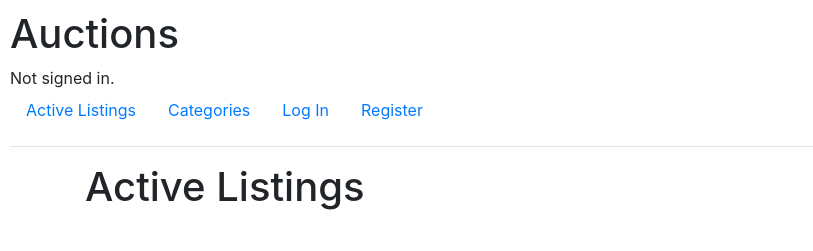
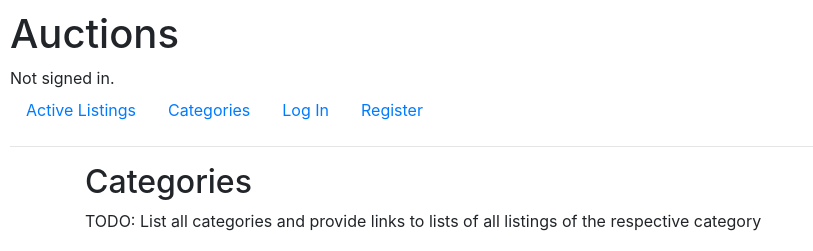
Before and after one commit to mariesophiet/auctions, a Django app: page /categories in a window 1280 px wide. Shown: the top 251 px of the page, without its empty margins (0-813 px from the left). Run offline with Django 3.2, Linux system fonts and the light colour scheme; some libraries are stand-ins or nearby versions.

Commit message:
list all categories and fixed login/register routes

```diff
--- a/auctions/templates/auctions/categories.html
+++ b/auctions/templates/auctions/categories.html
@@ -1,7 +1,12 @@
 {% extends "auctions/layout.html" %}
 
 {% block body %}
+<div class="container">
     <h2>Categories</h2>
-    <p>TODO</p>
+    <p>TODO: List all categories and provide links to lists of all listings of the respective category</p>
+    {% for category in categories %}
+    <p>{{ category }}</p>
+    {% endfor %}
+</div>
 
 {% endblock %}
--- a/auctions/views.py
+++ b/auctions/views.py
@@ -30,7 +30,7 @@ def login_view(request):
         # Check if authentication successful
         if user is not None:
             login(request, user)
-            return HttpResponseRedirect(reverse("index"))
+            return HttpResponseRedirect(reverse("auctions:index"))
         else:
             return render(request, "auctions/login.html", {
                 "message": "Invalid username and/or password."
@@ -41,7 +41,7 @@ def login_view(request):
 
 def logout_view(request):
     logout(request)
-    return HttpResponseRedirect(reverse("index"))
+    return HttpResponseRedirect(reverse("auctions:index"))
 
 
 def register(request):
@@ -66,7 +66,7 @@ def register(request):
                 "message": "Username already taken."
             })
         login(request, user)
-        return HttpResponseRedirect(reverse("index"))
+        return HttpResponseRedirect(reverse("auctions:index"))
     else:
         return render(request, "auctions/register.html")
 
@@ -95,7 +95,10 @@ def listing(request):
         })
 
 def categories(request):
-    return render(request, "auctions/index.html")
+    return render(request, "auctions/categories.html", {
+        # fix to get only the second values in CATEGORIES
+        "categories": [cat[1] for cat in Listing.CATEGORIES]
+    })
 
 def watchlist(request):
     return render(request, "auctions/index.html")
```
Also changed, not shown: db.sqlite3.
